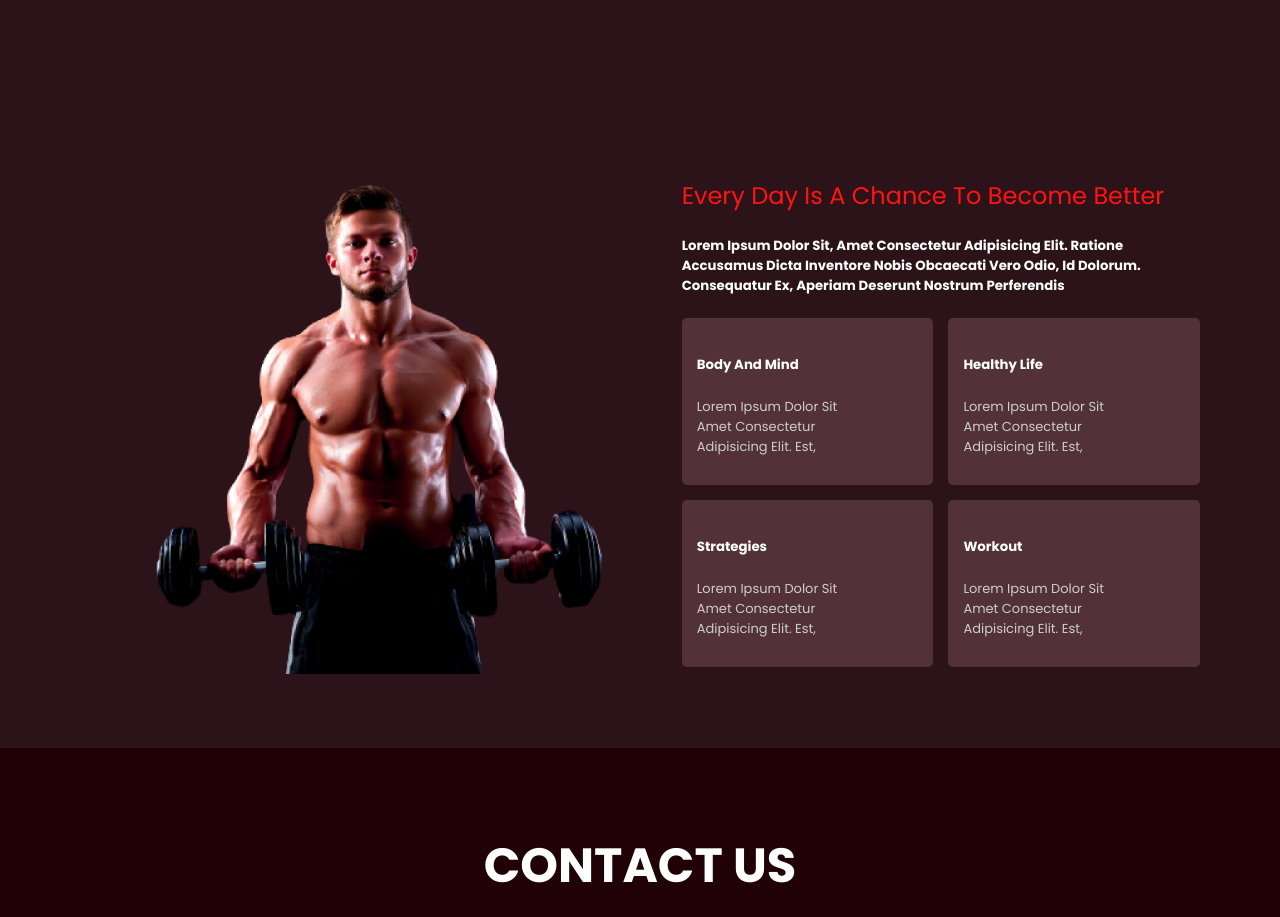
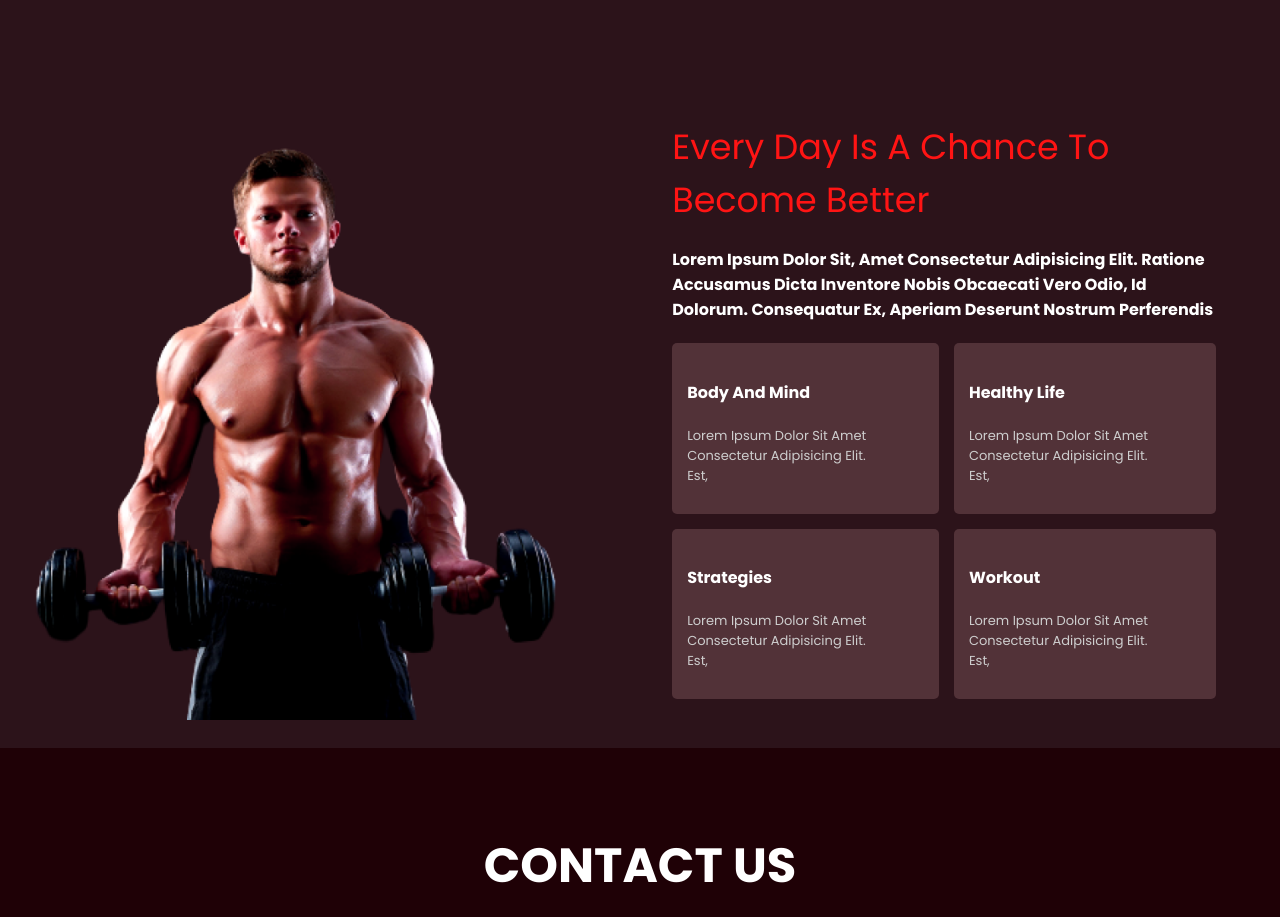
Before and after one commit to Manujayad98/GymC, a React (Create React App) app in the folder Web/gymc-frontend/: page / in a window 1280 px wide. Shown: the part 2900-3817 px from the top of the page. Built offline with nearby package versions, Linux system fonts and the light colour scheme.

Commit message:
changed img, font sizes

```diff
--- a/Web/gymc-frontend/src/Components/LandingPage/About.jsx
+++ b/Web/gymc-frontend/src/Components/LandingPage/About.jsx
@@ -12,27 +12,27 @@ function About() {
                 </div>
                 <div className='about-text'>
                     <h2>Every Day Is A Chance To Become Better</h2>
-                    <h5>Lorem Ipsum Dolor Sit, Amet Consectetur Adipisicing Elit. Ratione
+                    <h4>Lorem Ipsum Dolor Sit, Amet Consectetur Adipisicing Elit. Ratione
                         Accusamus Dicta Inventore Nobis Obcaecati Vero Odio, Id Dolorum.
-                        Consequatur Ex, Aperiam Deserunt Nostrum Perferendis </h5>
+                        Consequatur Ex, Aperiam Deserunt Nostrum Perferendis </h4>
                     <div className='about-text-card-container'>
                         <div className='about-text-card'>
-                            <h5>Body And Mind</h5>
+                            <h4>Body And Mind</h4>
                             <p>Lorem Ipsum Dolor Sit Amet
                                 Consectetur Adipisicing Elit. Est,</p>
                         </div>
                         <div className='about-text-card'>
-                            <h5>Healthy Life</h5>
+                            <h4>Healthy Life</h4>
                             <p>Lorem Ipsum Dolor Sit Amet
                                 Consectetur Adipisicing Elit. Est,</p>
                         </div>
                         <div className='about-text-card'>
-                            <h5>Strategies</h5>
+                            <h4>Strategies</h4>
                             <p>Lorem Ipsum Dolor Sit Amet
                                 Consectetur Adipisicing Elit. Est,</p>
                         </div>
                         <div className='about-text-card'>
-                            <h5>Workout</h5>
+                            <h4>Workout</h4>
                             <p>Lorem Ipsum Dolor Sit Amet
                                 Consectetur Adipisicing Elit. Est,</p>
                         </div>
--- a/Web/gymc-frontend/src/Components/LandingPage/LandingPage.css
+++ b/Web/gymc-frontend/src/Components/LandingPage/LandingPage.css
@@ -382,7 +382,7 @@ nav .menu-btn,
 }
 
 .about-text {
-    width: 45%;
+    width: 50%;
     color: #fff;
     list-style: circle;
 }
@@ -390,6 +390,7 @@ nav .menu-btn,
 .about-text h2 {
     color: #FF1414;
     text-align: left;
+    font-size: 35px;
     font-weight: 500;
     margin: 0px;
     padding: 0px;
@@ -446,13 +447,14 @@ h5 {
 }
 
 .about-image {
-    width: 50%;
+    width: 55%;
     margin: 5px;
 }
 
 .about-image img {
-    width: 80%;
+    width: 90%;
     object-fit: contain;
+    margin: 0 0 -33px -160px;
 }
 
 /* ************ END ABOUT US ************ */
@@ -584,7 +586,7 @@ h5 {
     }
 
     .about-image img {
-        height: 400px;
+        height: 700px;
     }
 
     #features {
```
